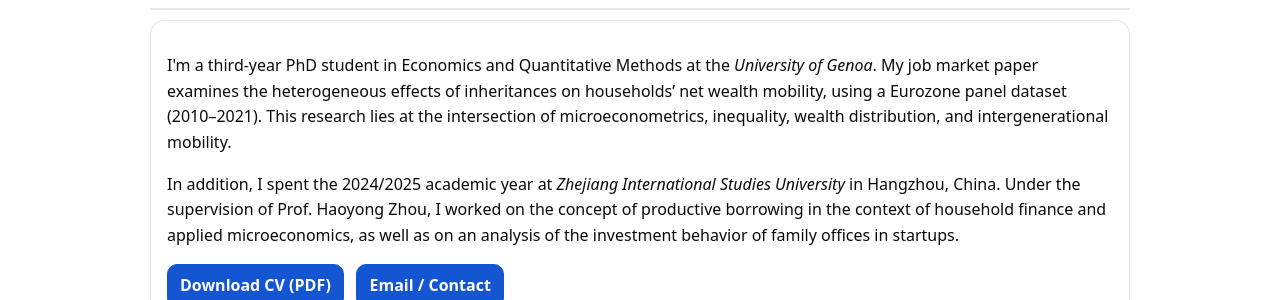
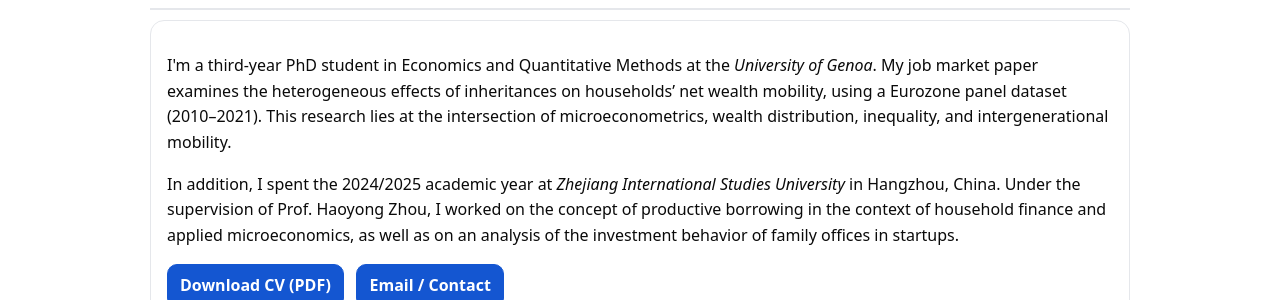
Before and after one commit to ferraroantonio/ferraroantonio.github.io, a Jekyll site: the page built from index.md, in a window 1280 px wide. Shown: the part 252-552 px from the top of the page. Built offline with Jekyll 4.4.1, drawn with Linux system fonts in a browser that asks for light colours.

```diff
--- a/index.md
+++ b/index.md
@@ -7,7 +7,7 @@ description: "Antonio Ferraro — PhD Candidate in Economics & Quantitative Meth
 <section id="about">
 <h2>About me</h2>
 <div class="card">
-<p>I'm a third-year PhD student in Economics and Quantitative Methods at the <em>University of Genoa</em>. My job market paper examines the heterogeneous effects of inheritances on households’ net wealth mobility, using a Eurozone panel dataset (2010–2021). This research lies at the intersection of microeconometrics, inequality, wealth distribution, and intergenerational mobility.</p>
+<p>I'm a third-year PhD student in Economics and Quantitative Methods at the <em>University of Genoa</em>. My job market paper examines the heterogeneous effects of inheritances on households’ net wealth mobility, using a Eurozone panel dataset (2010–2021). This research lies at the intersection of microeconometrics, wealth distribution, inequality, and intergenerational mobility.</p>
 <p>In addition, I spent the 2024/2025 academic year at <em>Zhejiang International Studies University</em> in Hangzhou, China. Under the supervision of Prof. Haoyong Zhou, I worked on the concept of productive borrowing in the context of household finance and applied microeconomics, as well as on an analysis of the investment behavior of family offices in startups.</p>
 <p>
   <a class="btn" href="{{ '/assets/CV_Ferraro.pdf' | relative_url }}" download>Download CV (PDF)</a>
```
